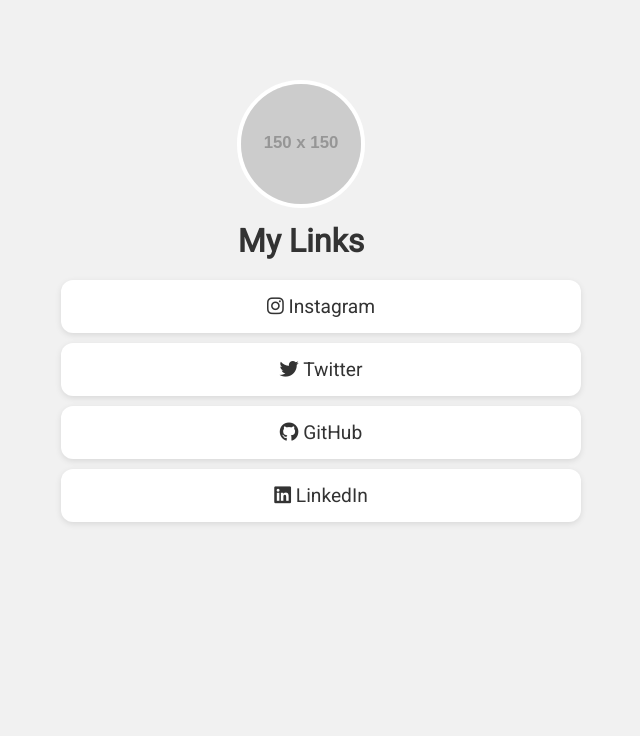
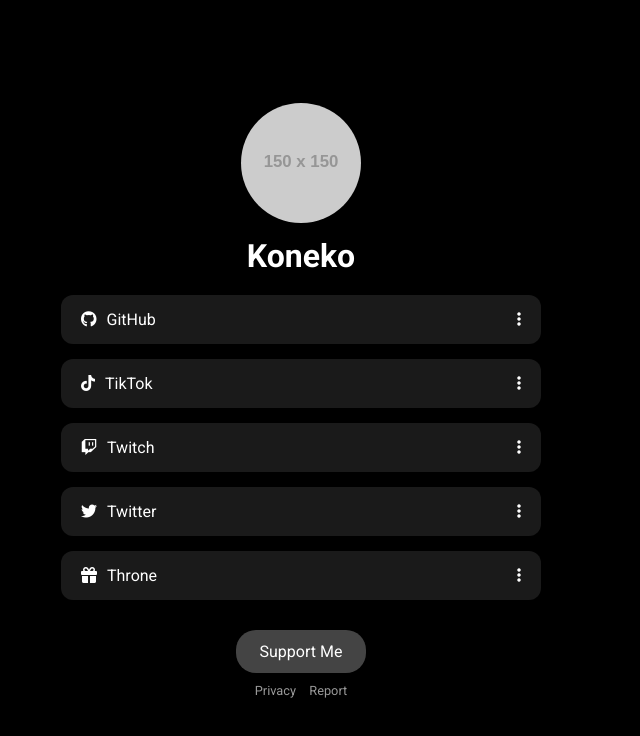
Before and after one commit to NottKoneko/LinksWebsite, a plain HTML site: page index.html in a window 1280 px wide. Shown: the whole page, without its empty margins (339-979 px from the left). Drawn offline with Linux system fonts and the light colour scheme; placeholder pictures from the web are drawn by us.

Commit message:
Create dark themed link hub

```diff
--- a/index.html
+++ b/index.html
@@ -3,24 +3,70 @@
 <head>
     <meta charset="UTF-8">
     <meta name="viewport" content="width=device-width, initial-scale=1.0">
-    <title>My Links</title>
+    <title>Koneko Links</title>
+    <!-- Google font -->
     <link rel="preconnect" href="https://fonts.googleapis.com">
-    <link href="https://fonts.googleapis.com/css2?family=Roboto&display=swap" rel="stylesheet">
+    <link href="https://fonts.googleapis.com/css2?family=Roboto:wght@400;700&display=swap" rel="stylesheet">
+    <!-- Local stylesheet -->
     <link rel="stylesheet" href="style.css">
+    <!-- Font Awesome icons -->
     <link rel="stylesheet" href="https://cdnjs.cloudflare.com/ajax/libs/font-awesome/6.5.0/css/all.min.css" integrity="sha512-NInh5pwvDUc0lPChq96IBmTyI9MT9VKXf9Wcw8BwW94E2wCvgp+D+B9cbapK08UpnvDdxbJTDzDZhVrCkd0+xg==" crossorigin="anonymous" referrerpolicy="no-referrer" />
 </head>
 <body>
-    <div class="container">
-        <div class="profile">
-            <img src="https://via.placeholder.com/150" alt="Profile picture">
-            <h1>My Links</h1>
+    <main class="card">
+        <!-- Profile section -->
+        <header class="profile">
+            <img src="https://via.placeholder.com/150" alt="Profile image">
+            <h1>Koneko</h1>
+        </header>
+        <!-- Social links -->
+        <nav>
+            <ul class="links">
+                <li>
+                    <a href="#" target="_blank">
+                        <span class="icon"><i class="fab fa-github"></i></span>
+                        <span class="label">GitHub</span>
+                        <span class="actions"><i class="fas fa-ellipsis-v"></i></span>
+                    </a>
+                </li>
+                <li>
+                    <a href="#" target="_blank">
+                        <span class="icon"><i class="fab fa-tiktok"></i></span>
+                        <span class="label">TikTok</span>
+                        <span class="actions"><i class="fas fa-ellipsis-v"></i></span>
+                    </a>
+                </li>
+                <li>
+                    <a href="#" target="_blank">
+                        <span class="icon"><i class="fab fa-twitch"></i></span>
+                        <span class="label">Twitch</span>
+                        <span class="actions"><i class="fas fa-ellipsis-v"></i></span>
+                    </a>
+                </li>
+                <li>
+                    <a href="#" target="_blank">
+                        <span class="icon"><i class="fab fa-twitter"></i></span>
+                        <span class="label">Twitter</span>
+                        <span class="actions"><i class="fas fa-ellipsis-v"></i></span>
+                    </a>
+                </li>
+                <li>
+                    <a href="#" target="_blank">
+                        <span class="icon"><i class="fa fa-gift"></i></span>
+                        <span class="label">Throne</span>
+                        <span class="actions"><i class="fas fa-ellipsis-v"></i></span>
+                    </a>
+                </li>
+            </ul>
+        </nav>
+        <!-- Call to action -->
+        <div class="cta">
+            <a class="support" href="#">Support Me</a>
+            <div class="footer-links">
+                <a href="#">Privacy</a>
+                <a href="#">Report</a>
+            </div>
         </div>
-        <ul class="links">
-            <li><a href="https://instagram.com/yourusername" target="_blank"><i class="fab fa-instagram"></i> Instagram</a></li>
-            <li><a href="https://twitter.com/yourusername" target="_blank"><i class="fab fa-twitter"></i> Twitter</a></li>
-            <li><a href="https://github.com/yourusername" target="_blank"><i class="fab fa-github"></i> GitHub</a></li>
-            <li><a href="https://linkedin.com/in/yourusername" target="_blank"><i class="fab fa-linkedin"></i> LinkedIn</a></li>
-        </ul>
-    </div>
+    </main>
 </body>
 </html>
--- a/style.css
+++ b/style.css
@@ -1,56 +1,106 @@
+/* Base styles */
 body {
     font-family: 'Roboto', sans-serif;
-    background: #f1f1f1;
-    color: #333;
-    text-align: center;
+    background: #000; /* dark background */
+    color: #fff;
     margin: 0;
     padding: 0;
     min-height: 100vh;
+    display: flex;
+    align-items: center;
+    justify-content: center;
 }
 
-.container {
-    padding-top: 10vh;
+/* Main card container */
+.card {
     width: 90%;
     max-width: 480px;
-    margin: 0 auto;
+    text-align: center;
 }
 
+/* Profile image and name */
 .profile img {
     width: 120px;
     height: 120px;
     border-radius: 50%;
-    border: 4px solid #fff;
+    object-fit: cover;
     margin-bottom: 10px;
 }
 
 .profile h1 {
-    margin: 0 0 20px 0;
+    margin: 0 0 20px;
     font-size: 2em;
+    font-weight: 700;
 }
 
+/* Links list */
 .links {
     list-style: none;
     padding: 0;
     margin: 0;
 }
 
-.links li {
-    margin: 10px 0;
+.links li + li {
+    margin-top: 15px;
 }
 
 .links a {
-    display: block;
-    width: 100%;
-    color: #333;
-    font-size: 1.2em;
+    display: flex;
+    align-items: center;
+    justify-content: space-between;
+    background: #1a1a1a;
+    color: #fff;
+    padding: 15px 20px;
     text-decoration: none;
-    background-color: #fff;
-    padding: 15px 20px;
     border-radius: 12px;
-    box-shadow: 0 2px 6px rgba(0, 0, 0, 0.1);
-    transition: background 0.2s ease-in-out;
+    transition: transform 0.2s ease, background 0.2s ease;
 }
 
 .links a:hover {
-    background-color: #f2f2f2;
+    background: #2a2a2a;
+    transform: scale(1.03);
 }
+
+.links .icon {
+    margin-right: 10px;
+}
+
+.links .label {
+    flex: 1;
+    text-align: left;
+}
+
+/* Call to action section */
+.cta {
+    margin-top: 30px;
+}
+
+.support {
+    display: inline-block;
+    padding: 12px 24px;
+    background: #444;
+    color: #fff;
+    border-radius: 20px;
+    text-decoration: none;
+    transition: background 0.2s ease;
+}
+
+.support:hover {
+    background: #555;
+}
+
+.footer-links {
+    margin-top: 10px;
+    font-size: 0.8em;
+    color: #aaa;
+}
+
+.footer-links a {
+    color: #999;
+    margin: 0 5px;
+    text-decoration: none;
+}
+
+.footer-links a:hover {
+    text-decoration: underline;
+}
```
Also changed, not shown: 1 other file.
